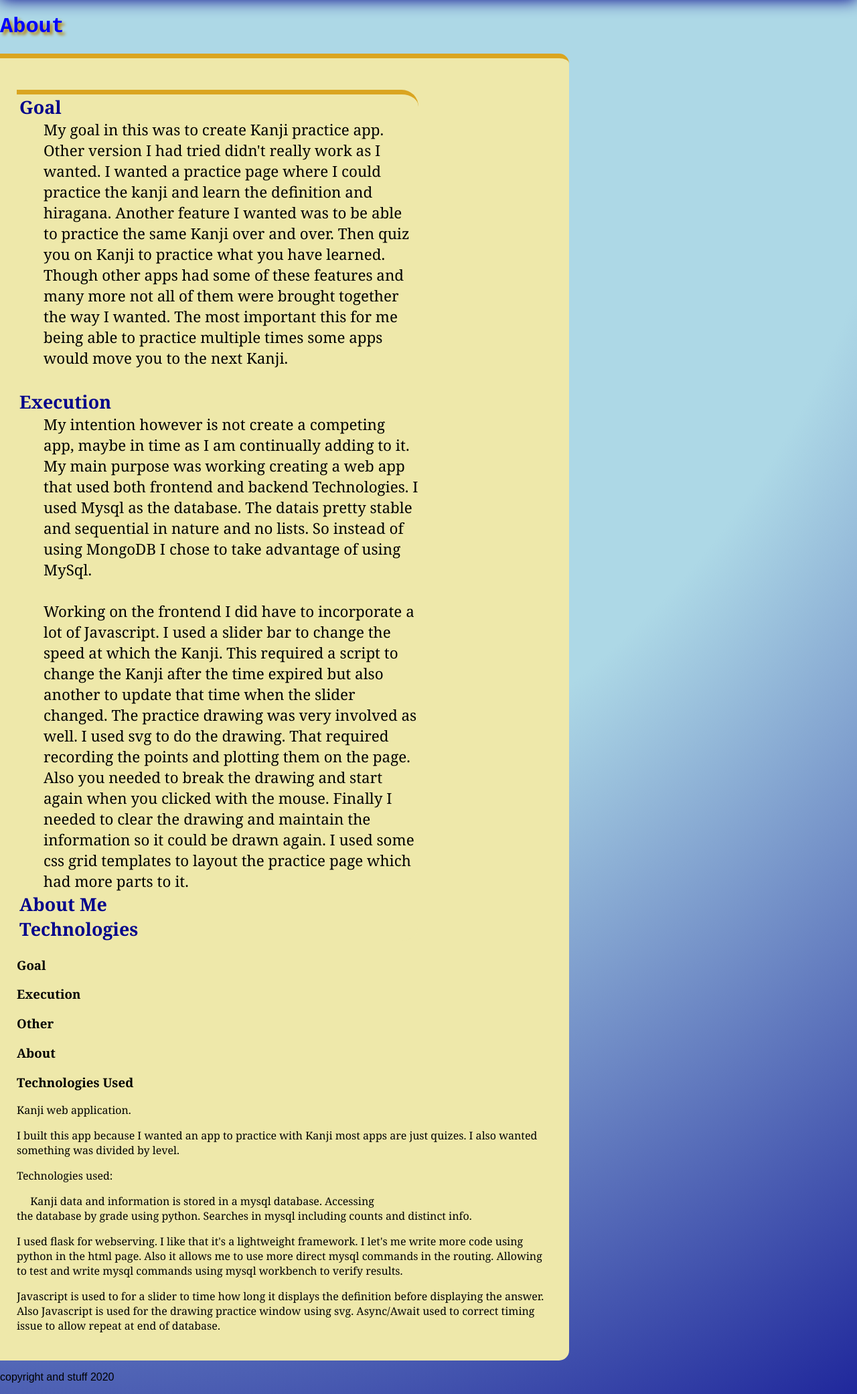
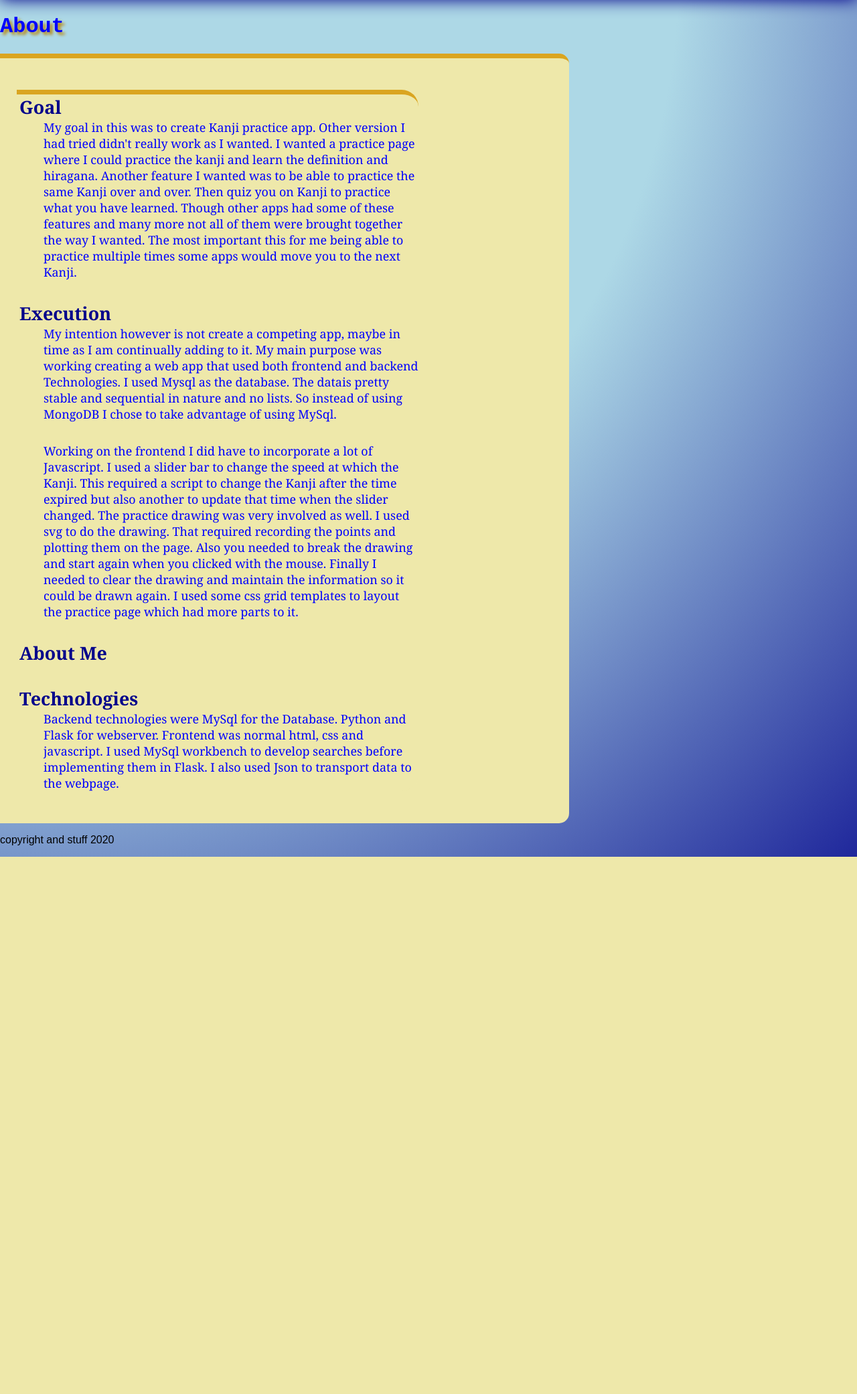
Before and after one commit to LeoKnox/cavern_game, a Flask app: page /about in a window 1280 px wide. Shown: the part 46-2127 px from the top of the page at 67% size. After the commit the page ends 1325 px from the top, so only its background shows below. Run offline with Flask 2, Linux system fonts and the light colour scheme.

Commit message:
Add files via upload

```diff
--- a/application/static/css/styles.css
+++ b/application/static/css/styles.css
@@ -245,3 +245,8 @@ h1 {
 #grade1:hover {
     color: green;
 }
+
+.about_dd {
+    font-size: .8em;
+    color: blue;
+}
--- a/application/templates/about.html
+++ b/application/templates/about.html
@@ -5,7 +5,7 @@
     <div class="content">
         <dl>
             <dt>Goal</dt>
-            <dd>My goal in this was to create Kanji practice app. Other version I had tried didn't really
+            <dd class="about_dd">My goal in this was to create Kanji practice app. Other version I had tried didn't really
                 work as I wanted. I wanted a practice page where I could practice the kanji and learn the
                 definition and hiragana. Another feature I wanted was to be able to practice the same Kanji
                 over and over. Then quiz you on Kanji to practice what you have learned. Though other apps
@@ -15,14 +15,14 @@
             </dd>
             <br/>
             <dt>Execution</dt>
-            <dd>
+            <dd class="about_dd">
                 My intention however is not create a competing app, maybe in time as I am continually adding to
                 it. My main purpose was working creating a web app that used both frontend and backend Technologies.
                 I used Mysql as the database. The datais pretty stable and sequential in nature and no lists. So
                 instead of using MongoDB I chose to take advantage of using MySql.
             </dd>
             <br/>
-            <dd>
+            <dd class="about_dd">
                 Working on the frontend I did have to incorporate a lot of Javascript. I used a slider bar to change
                 the speed at which the Kanji. This required a script to change the Kanji after the time expired but
                 also another to update that time when the slider changed. The practice drawing was very involved as
@@ -31,35 +31,15 @@
                 to clear the drawing and maintain the information so it could be drawn again. I used some css grid
                 templates to layout the practice page which had more parts to it.
             </dd>
+            <br/>
             <dt>About Me</dt>
+            <br/>
             <dt>Technologies</dt>
+            <dd class="about_dd">
+                Backend technologies were MySql for the Database. Python and Flask for webserver. Frontend was normal
+                html, css and javascript. I used MySql workbench to develop searches before implementing them in Flask.
+                I also used Json to transport data to the webpage.
+            </dd>
         </dl>
-        <h3>Goal</h3>
-        <h3>Execution</h3>
-        <h3>Other</h3>
-        <h3>About</h3>
-        <h3>Technologies Used</h3>
-        <p>Kanji web application.</p>
-        <p>
-            I built this app because I wanted an app to practice with Kanji most apps are just quizes. I also wanted
-            something was divided by level.
-        </p>
-
-        <p>Technologies used:</p>
-        <p>
-            &emsp; Kanji data and information is stored in a mysql database. Accessing<br/>
-            the database by grade using python. Searches in mysql including counts and distinct info.
-        </p>
-        <p>
-            I used flask for webserving. I like that it's a lightweight framework. I let's me
-            write more code using python in the html page. Also it allows me to use more direct
-            mysql commands in the routing. Allowing to test and write mysql commands using mysql
-            workbench to verify results.
-        </p>
-        <p>
-            Javascript is used to for a slider to time how long it displays the definition before
-            displaying the answer. Also Javascript is used for the drawing practice window using
-            svg. Async/Await used to correct timing issue to allow repeat at end of database.
-        </p>
-    </div>
+        </div>
 {% endblock %}
```
